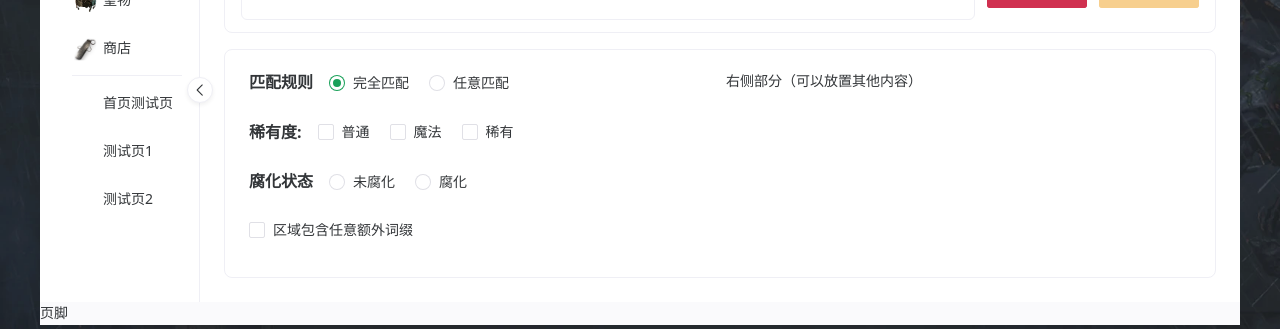
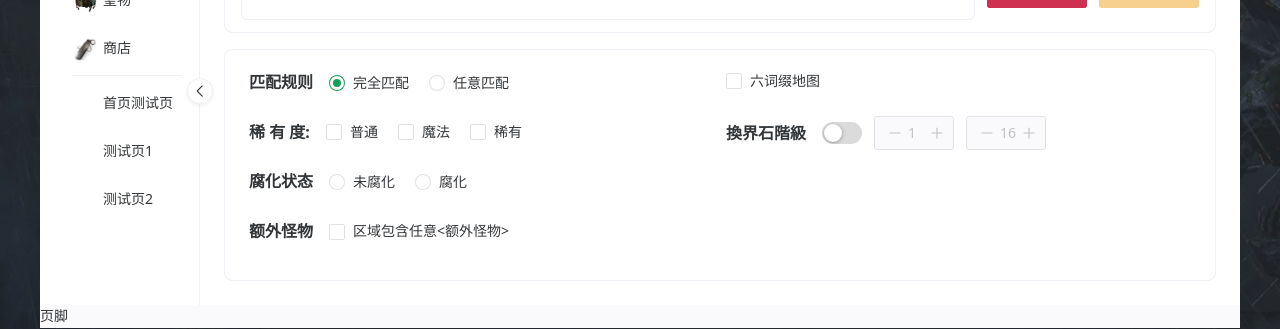
Before and after one commit to vagrant-soul/poereweb, a Vue app: page / in a window 1280 px wide. Shown: the part 179-508 px from the top of the page. Built offline with nearby package versions, Linux system fonts and the light colour scheme; some icons are missing.

Commit message:
地图等级正则

```diff
--- a/components.d.ts
+++ b/components.d.ts
@@ -25,6 +25,7 @@ declare module 'vue' {
     NFlex: typeof import('naive-ui')['NFlex']
     NIcon: typeof import('naive-ui')['NIcon']
     NImage: typeof import('naive-ui')['NImage']
+    NInputNumber: typeof import('naive-ui')['NInputNumber']
     NLayout: typeof import('naive-ui')['NLayout']
     NLayoutContent: typeof import('naive-ui')['NLayoutContent']
     NLayoutFooter: typeof import('naive-ui')['NLayoutFooter']
@@ -34,6 +35,7 @@ declare module 'vue' {
     NRadio: typeof import('naive-ui')['NRadio']
     NRadioGroup: typeof import('naive-ui')['NRadioGroup']
     NSpace: typeof import('naive-ui')['NSpace']
+    NSwitch: typeof import('naive-ui')['NSwitch']
     NText: typeof import('naive-ui')['NText']
     NTooltip: typeof import('naive-ui')['NTooltip']
     ReSult: typeof import('./src/components/ReSult.vue')['default']
--- a/src/views/WayStonePage.vue
+++ b/src/views/WayStonePage.vue
@@ -24,7 +24,7 @@
           </div>
           <!-- 稀有度 -->
           <div class="options-group">
-            <h3 class="group-title">稀有度:</h3>
+            <h3 class="group-title">稀 有 度:</h3>
             <n-checkbox-group v-model:value="WaystoneRarity" class="checkbox-wrapper">
               <n-space>
                 <n-checkbox
@@ -53,8 +53,7 @@
           </div>
           <!-- 包含 额外词缀 -->
           <div class="options-group">
-            <!-- <h3 class="group-title">包含额外词缀</h3> -->
-            <!-- 做到这里还没完成 有額  该区域包含任意数量的额外包装-->
+            <h3 class="group-title">额外怪物</h3>
             <n-checkbox v-model:checked="AdditionalPacks" value="{{AdditionalOptions.value}}">{{
               AdditionalOptions.label
             }}</n-checkbox>
@@ -62,7 +61,38 @@
         </n-flex>
 
         <!-- 右侧部分（可以放置其他内容） -->
-        <n-flex class="right-section" vertical flex="1"> 右侧部分（可以放置其他内容） </n-flex>
+        <n-flex class="right-section" vertical flex="1">
+          <!-- 六词缀地图 -->
+          <div class="options-group">
+            <!-- <h3 class="group-title">六词缀地图</h3> -->
+            <n-checkbox v-model:checked="SixModMaps" value="{{SixModMapOptions.value}}">{{
+              SixModMapOptions.label
+            }}</n-checkbox>
+          </div>
+          <!-- 地图等级 -->
+          <div class="options-group">
+            <h3 class="group-title">換界石階級</h3>
+            <n-flex gap="8px" align="center">
+              <n-switch v-model:value="TierDisabled" />
+              <n-input-number
+                v-model:value="TierMinValue"
+                button-placement="both"
+                :min="1"
+                :max="16"
+                style="width: 80px"
+                :disabled="!TierDisabled"
+              />
+              <n-input-number
+                v-model:value="TierMaxValue"
+                button-placement="both"
+                :min="1"
+                :max="16"
+                style="width: 80px"
+                :disabled="!TierDisabled"
+              />
+            </n-flex>
+          </div>
+        </n-flex>
       </n-flex>
     </n-card>
   </n-layout-content>
@@ -70,7 +100,12 @@
 <script setup lang="ts">
 import Result from '@/components/ReSult.vue'
 import { ref, computed } from 'vue'
-// 第一组选项配置
+// 正则选项配置
+const radioOptions = [
+  { label: '完全匹配', value: 'and' },
+  { label: '任意匹配', value: 'or' },
+]
+// 地图稀有度
 const WaystoneRarityGruop = [
   { label: '普通', value: '中' },
   { label: '魔法', value: '魔' },
@@ -81,20 +116,22 @@ const CorruptedOptions = [
   { label: '未腐化', value: '!已腐' },
   { label: '腐化', value: '已腐' },
 ]
-// 第二组选项配置
-const AdditionalOptions = { label: '区域包含任意额外词缀', value: '有額' }
-
-// 单选框选项配置
-const radioOptions = [
-  { label: '完全匹配', value: 'and' },
-  { label: '任意匹配', value: 'or' },
-]
-
+// 额外怪物
+const AdditionalOptions = { label: '区域包含任意<额外怪物>', value: '有額' }
+// 右侧部分
+// 六词缀地图
+const SixModMapOptions = { label: '六词缀地图', value: '數: 0' }
+// 換界石階級
+const TierDisabled = ref(false)
+const TierMinValue = ref(1)
+const TierMaxValue = ref(16)
 // 响应式数据
+const selectedRadioOption = ref<string>('and')
 const WaystoneRarity = ref<string[]>([])
 const WaystoneCorrupted = ref<string>('')
 const AdditionalPacks = ref(false)
-const selectedRadioOption = ref<string>('and')
+
+const SixModMaps = ref(false)
 // 重置函数
 const handleReset = () => {
   // 重置所有选择项
@@ -102,6 +139,11 @@ const handleReset = () => {
   WaystoneCorrupted.value = ''
   AdditionalPacks.value = false
   selectedRadioOption.value = 'and'
+
+  SixModMaps.value = false
+  TierMinValue.value = 1
+  TierMaxValue.value = 16
+  TierDisabled.value = false
 
   // 可以在这里添加重置后的其他逻辑，如提示信息
 }
@@ -123,19 +165,58 @@ const displayText = computed(() => {
       results.push(`"度: ${WaystoneRarity.value[0]}"`)
     }
   }
-  // 处理腐化状态 - 按照已腐: 选项的格式
+  // 处理腐化状态
   if (WaystoneCorrupted.value) {
     results.push(`"${WaystoneCorrupted.value}"`)
   }
-  // 处理selectedOptionsGroup2（保持原有逻辑）
+  // 处理额外怪物
   if (AdditionalPacks.value) {
     results.push(`"${AdditionalOptions.value}"`)
   }
-  // // 处理单选框显示（可选）
-  // if (selectedRadioOption.value) {
-  //   results.push(`${selectedRadioOption.value}`)
-  // }
+  // 处理六词缀地图
+  if (SixModMaps.value) {
+    results.push(`"${SixModMapOptions.value}"`)
+  }
 
+  // 处理換界石階級 - 生成正则表达式
+  if (TierDisabled.value && TierMinValue.value !== null && TierMaxValue.value !== null) {
+    const min = Number(TierMinValue.value)
+    const max = Number(TierMaxValue.value)
+
+    // 使用优化后的正则表达式生成逻辑
+    if (!(min <= 1 && max === 16) && min <= max) {
+      // 当最大值和最小值相等时，直接输出当前值
+      if (min === max) {
+        results.push(`"級: ${min}"`)
+      } else {
+        const regexParts: string[] = []
+
+        // 处理1-9范围
+        if (min <= 9 && max >= 1) {
+          const start = Math.max(min, 1)
+          const end = Math.min(max, 9)
+          if (start <= end) {
+            regexParts.push(`[${start}-${end}](?!\\d)`)
+          }
+        }
+
+        // 处理10-16范围
+        if (min <= 16 && max >= 10) {
+          const start = Math.max(min, 10) - 10
+          const end = Math.min(max, 16) - 10
+          if (start <= end) {
+            regexParts.push(`1[${start}-${end}]`)
+          }
+        }
+
+        if (regexParts.length > 0) {
+          const regex = `(?:${regexParts.join('|')})`
+          results.push(`"級: ${regex}"`)
+        }
+      }
+    }
+  }
+  // 最后的输出
   return results.length > 0 ? results.join('\n') : ''
 })
 </script>
```
